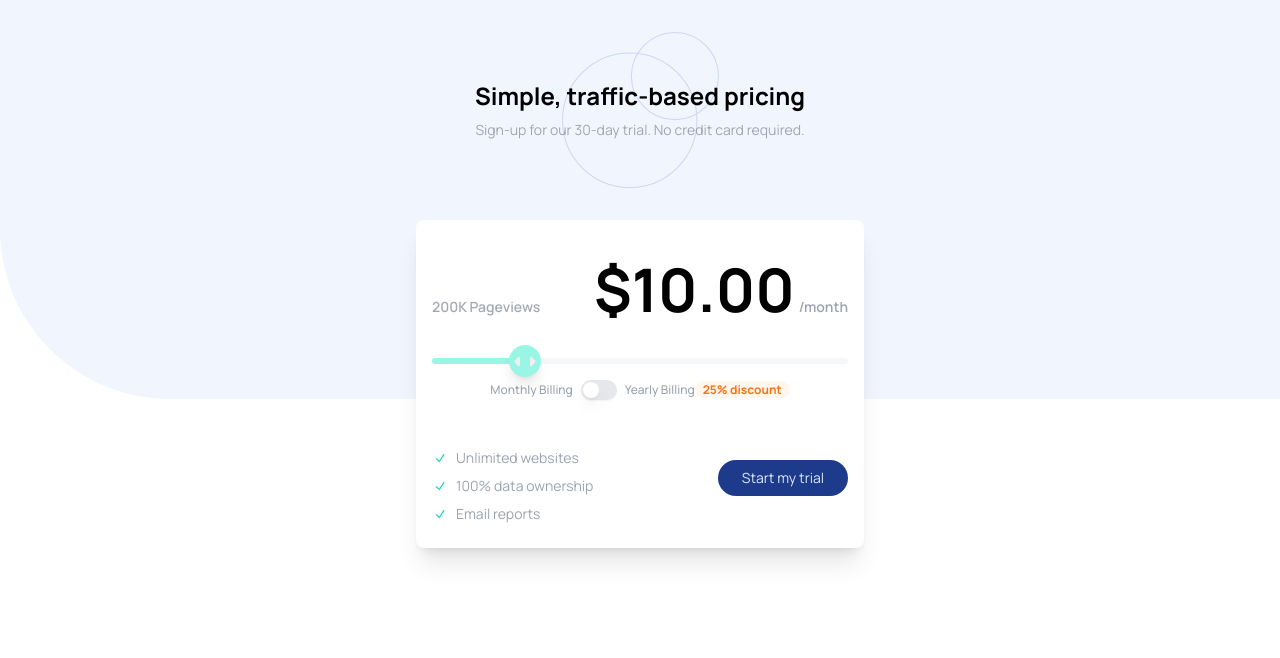
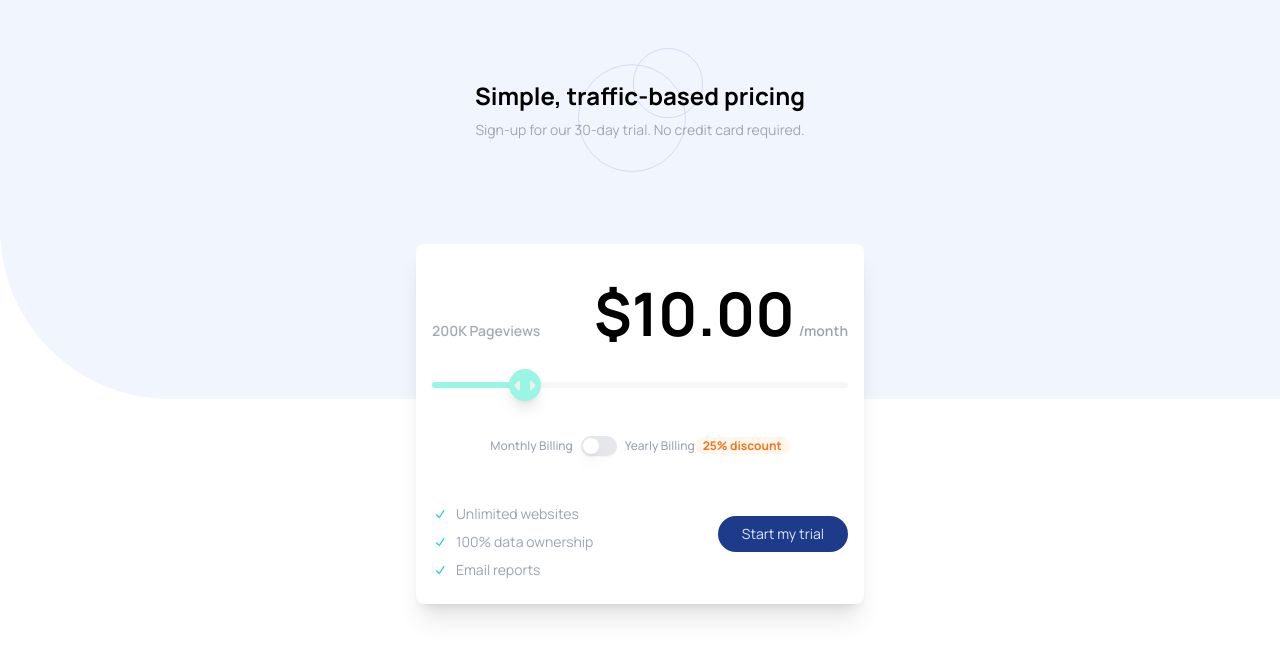
Before and after one commit to josephadeabah/pricing-challenge, a Next.js app: page / in a window 1280 px wide. Shown: the top 658 px of the page. Built offline with nearby package versions, Linux system fonts and the light colour scheme.

Commit message:
feat: add page

```diff
--- a/app/page.js
+++ b/app/page.js
@@ -34,13 +34,13 @@ const Home = () => {
   };
 
   return (
-    <div className="flex flex-col items-center h-full px-4 gap-8 py-8">
-      <div className="w-full max-w-[392px] bg-[url('./images/pattern-circles.svg')] py-12 bg-no-repeat bg-contain bg-center mx-auto">
+    <div className="flex flex-col items-center h-full px-4 gap-8">
+      <div className="w-full max-w-[392px] bg-[url('./images/pattern-circles.svg')] py-8 mt-12 bg-no-repeat bg-contain bg-center mx-auto">
         <h1 className="text-center text-2xl font-bold relative z-10">Simple, traffic-based pricing</h1>
         <h2 className="text-center text-sm opacity-60 mt-2 relative z-10 text-gray-500">Sign-up for our 30-day trial. No credit card required.</h2>
       </div>
 
-      <div className="relative bg-white rounded-lg mx-auto h-fit max-h-lg w-full max-w-md px-4 py-4 shadow-xl">
+      <div className="relative bg-white rounded-lg mx-auto h-fit max-h-lg w-full max-w-md px-4 py-4 mt-10 shadow-xl">
         <div className="flex flex-col items-center">
           {/* Centered above the slider on mobile */}
           <p className="font-semibold text-sm opacity-60 mt-2 md:hidden text-center">{sliderValue}K Pageviews</p>
@@ -67,7 +67,7 @@ const Home = () => {
               <span className="text-sm font-normal text-gray-400 ml-1">{isYearly ? '/year' : '/month'}</span>
             </p>
           </div>
-          <div className="flex justify-between gap-2 items-center text-xs font-medium text-gray-400 mt-4">
+          <div className="flex justify-between gap-2 items-center text-xs font-medium text-gray-400 mt-12">
             <p className="">Monthly Billing</p>
             <Switch
               checked={isYearly}
```
